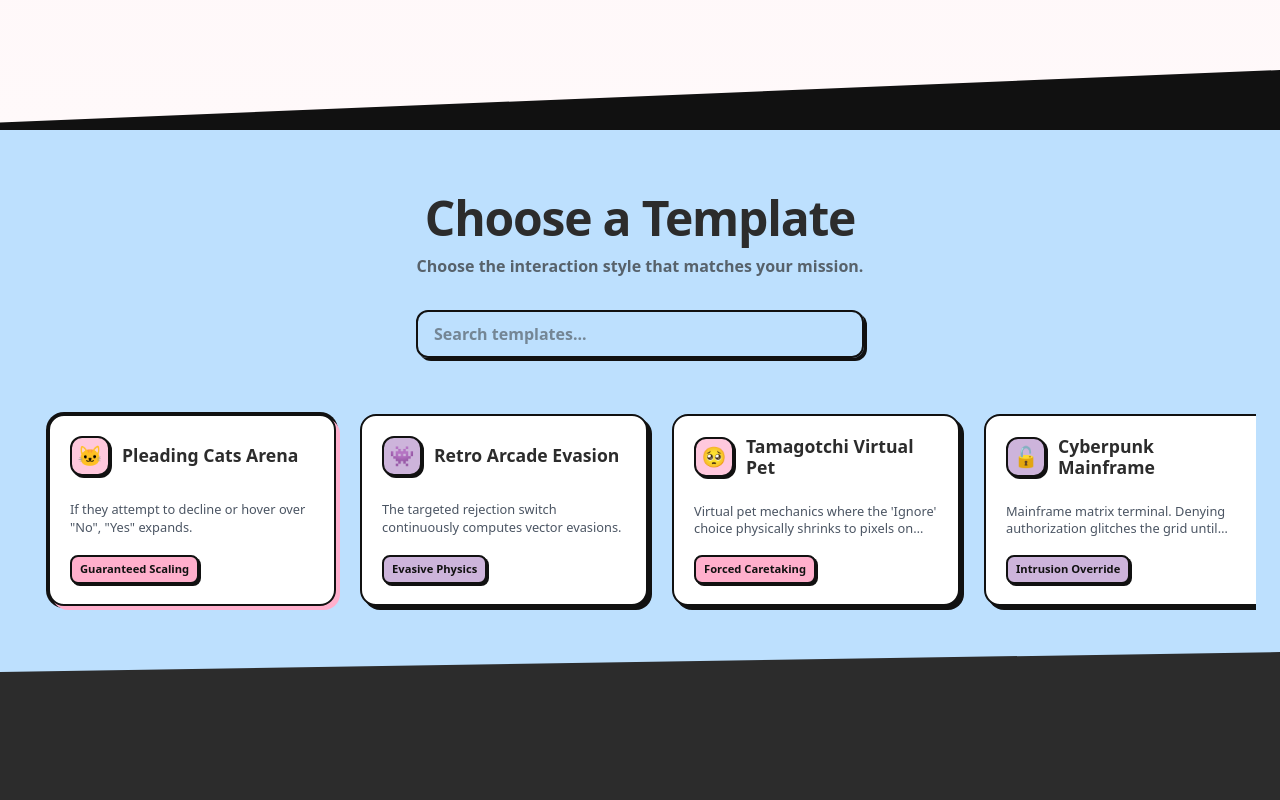
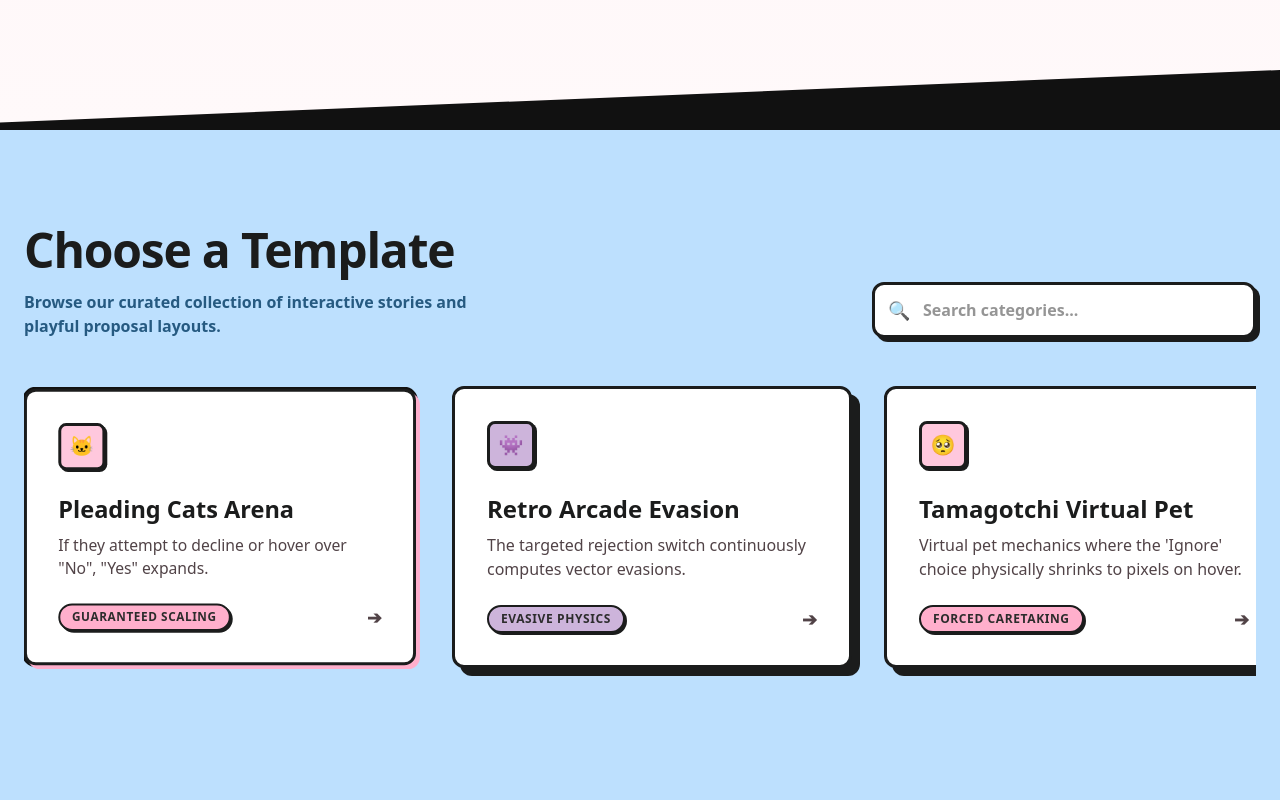
Before and after one commit to Bearcry55/tellme, a Next.js app in the folder frontend/: page / in a window 1280 px wide. Shown: the part 520-1320 px from the top of the page. Built offline with nearby package versions, Linux system fonts and the light colour scheme.

Commit message:
updated the code for better ui in catalog section

```diff
--- a/frontend/components/Catalog.tsx
+++ b/frontend/components/Catalog.tsx
@@ -16,7 +16,6 @@ export default function SkylineCatalog({
 }: SkylineCatalogProps) {
   const [searchQuery, setSearchQuery] = useState("");
 
-  // Template Data Array for clean filtering
   const templates = [
     {
       id: "pleading-cats-02",
@@ -44,7 +43,7 @@ export default function SkylineCatalog({
       icon: "🥺",
       description: "Virtual pet mechanics where the 'Ignore' choice physically shrinks to pixels on hover.",
       badge: "Forced Caretaking",
-      selectedClass: styles.selectedPink, // Using existing styles to keep it clean
+      selectedClass: styles.selectedPink,
       iconClass: styles.iconPink,
       badgeClass: styles.badgePink,
     },
@@ -60,78 +59,91 @@ export default function SkylineCatalog({
     },
   ];
 
-  // Filter based on search query
   const filteredTemplates = templates.filter((template) =>
     template.title.toLowerCase().includes(searchQuery.toLowerCase())
   );
 
   return (
-    <section className="theme-catalog relative z-10 py-16 px-6 overflow-hidden">
-      <div className="text-center mb-10">
-        <h2 className="text-3xl sm:text-5xl font-black tracking-tight text-[#2C2C2C]">
+    <section className="py-24 bg-[#BDE0FE] px-6">
+      <div className="max-w-7xl mx-auto">
+
+        {/* HEADER & SEARCH BAR BLOCK */}
+        <div className="flex flex-col md:flex-row md:items-end justify-between gap-6 mb-12">
+          <div>
+            <h2 className="text-3xl sm:text-4xl md:text-5xl font-black text-[#1b1c1c] tracking-tight mb-4">
               Choose a Template
             </h2>
-        <p className="text-[#2C2C2C]/70 font-bold mt-3">
-          Choose the interaction style that matches your mission.
+            <p className="text-sm sm:text-base font-bold text-[#265a81] max-w-md">
+              Browse our curated collection of interactive stories and playful proposal layouts.
             </p>
+          </div>
 
-        {/* SEARCH BAR */}
-        <div className="mt-8 max-w-md mx-auto">
+          <div className="relative w-full md:w-96">
             <input
               type="text"
-            placeholder="Search templates..."
+              placeholder="Search categories..."
               value={searchQuery}
               onChange={(e) => setSearchQuery(e.target.value)}
-            className="w-full px-4 py-2.5 rounded-xl border-2 border-[#111] font-bold shadow-[3px_3px_0_#111] focus:outline-none focus:translate-x-[1px] focus:translate-y-[1px] focus:shadow-[2px_2px_0_#111] transition-all"
+              className="w-full h-14 bg-white border-[3px] border-[#1b1c1c] rounded-xl px-12 font-bold focus:ring-0 focus:outline-none shadow-[4px_4px_0px_0px_#1b1c1c] focus:shadow-[8px_8px_0px_0px_#1b1c1c] transition-all"
             />
+            {/* Minimalist fallback search icon layout identifier */}
+            <span className="absolute left-4 top-1/2 -translate-y-1/2 font-bold text-[#1b1c1c] pointer-events-none text-lg">
+              🔍
+            </span>
           </div>
         </div>
 
-      {/* HORIZONTAL SCROLL CONTAINER */}
-      <div className={styles.scrollContainer}>
+        {/* BRUTALIST SNAP-SCROLL CARDS ROW */}
+        <div className="flex gap-8 overflow-x-auto pb-12 hide-scrollbar snap-x snap-mandatory scroll-smooth">
           {filteredTemplates.length > 0 ? (
-          filteredTemplates.map((template) => (
+            filteredTemplates.map((template) => {
+              const isSelected = templateId === template.id;
+
+              return (
                 <div
                   key={template.id}
                   onClick={() => {
                     setTemplateId(template.id);
                     scrollToForm();
                   }}
-              className={`${styles.catalogCard} solid-card ${
-                templateId === template.id ? template.selectedClass : ""
-              }`}
+                  className={`min-w-[320px] md:min-w-[400px] snap-start bg-white border-[3px] border-[#1b1c1c] rounded-xl p-8 transition-all cursor-pointer select-none
+                    ${isSelected ? `scale-[0.98] ${template.selectedClass}` : "shadow-[8px_8px_0px_0px_#1b1c1c] hover:-translate-y-1 hover:-translate-x-1 hover:shadow-[12px_12px_0px_0px_#1b1c1c]"}
+                  `}
                 >
-              <div className="flex items-center gap-3">
-                <div className={`${styles.iconBox} ${template.iconClass}`}>
-                  {template.icon}
-                </div>
-                <h3 className={styles.cardTitle}>{template.title}</h3>
+                  {/* Icon Frame */}
+                  <div className={`w-12 h-12 rounded-lg border-[3px] border-[#1b1c1c] flex items-center justify-center mb-6 shadow-[2px_2px_0px_0px_#1b1c1c] ${template.iconClass}`}>
+                    <span className="text-xl">{template.icon}</span>
                   </div>
 
-              <p className={styles.cardDescription}>{template.description}</p>
+                  {/* Text Header */}
+                  <h3 className="text-xl md:text-2xl font-black text-[#1b1c1c] mb-2">
+                    {template.title}
+                  </h3>
 
-              <span className={`${styles.badge} ${template.badgeClass}`}>
+                  {/* Description Box */}
+                  <p className="text-sm md:text-base font-medium text-[#514347] mb-6 line-clamp-2 h-12 overflow-hidden">
+                    {template.description}
+                  </p>
+
+                  {/* Footer Elements */}
+                  <div className="flex items-center justify-between">
+                    <span className={`px-3 py-1 rounded-full border-2 border-[#1b1c1c] text-xs font-black uppercase tracking-wider shadow-[2px_2px_0px_0px_#1b1c1c] ${template.badgeClass}`}>
                       {template.badge}
                     </span>
+                    <span className="font-bold text-lg text-[#514347] transition-transform group-hover:translate-x-1">
+                      ➔
+                    </span>
                   </div>
-          ))
+                </div>
+              );
+            })
           ) : (
-          <p className="text-center font-bold text-gray-500 w-full py-4">No templates found.</p>
+            <p className="text-center font-black text-[#1b1c1c] opacity-60 w-full py-12 text-lg">
+              No matching connection packages found.
+            </p>
           )}
         </div>
 
-      {/* WAVE */}
-      <div
-        className="absolute bottom-0 left-0 w-full overflow-hidden"
-        style={{ lineHeight: 0 }}
-      >
-        <svg
-          viewBox="0 0 1200 120"
-          preserveAspectRatio="none"
-          className="relative block w-full h-[60px] fill-[#2C2C2C]"
-        >
-          <path d="M0,60 L1200,20 L1200,120 L0,120 Z"></path>
-        </svg>
       </div>
     </section>
   );
```
Lines whose indentation alone changed are shown as unchanged.
